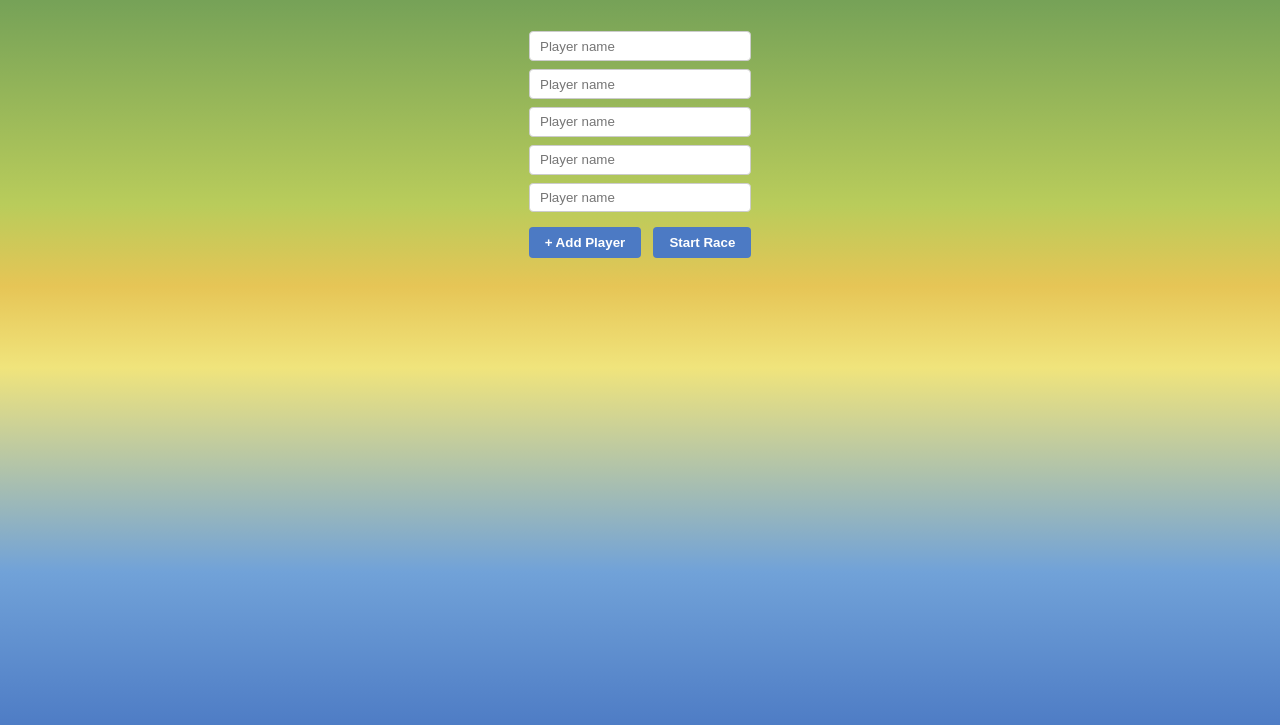
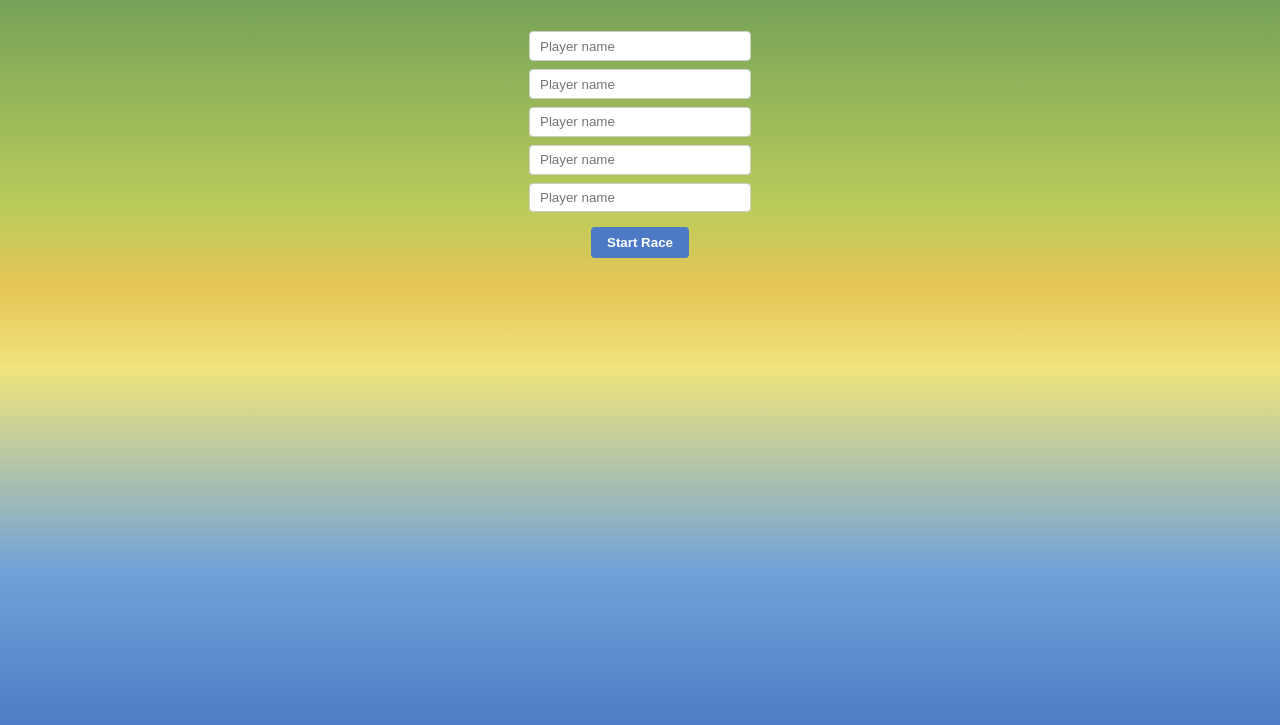
Before and after one commit to vantures/pecking-order, a plain HTML site: page index.html in a window 1280 px wide. Shown: the part 81-806 px from the top of the page. Drawn offline with nearby package versions, Linux system fonts and the light colour scheme.

Commit message:
removed add player button

```diff
--- a/index.html
+++ b/index.html
@@ -12,7 +12,6 @@
 
   <form id="setup">
     <div id="inputs"></div>
-    <button type="button" id="add">+ Add Player</button>
     <button type="submit">Start Race</button>
   </form>
 
```
